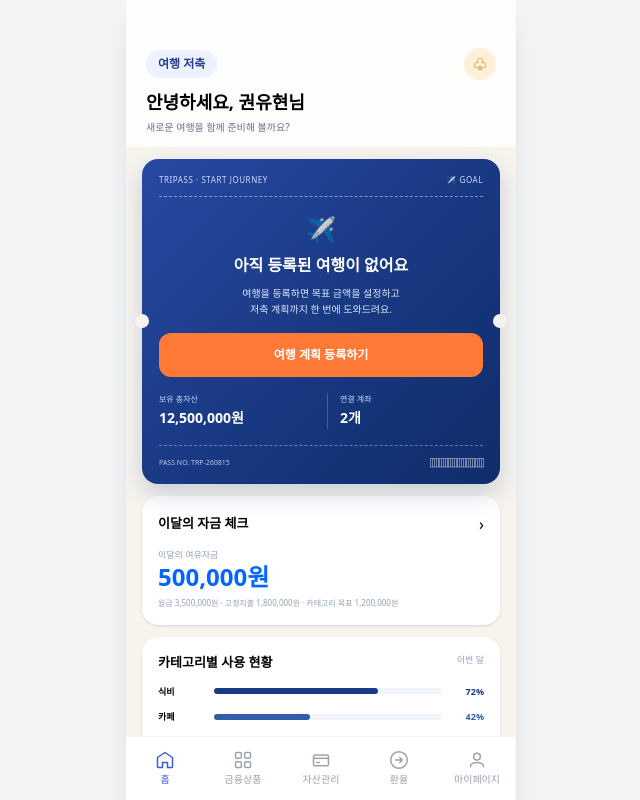
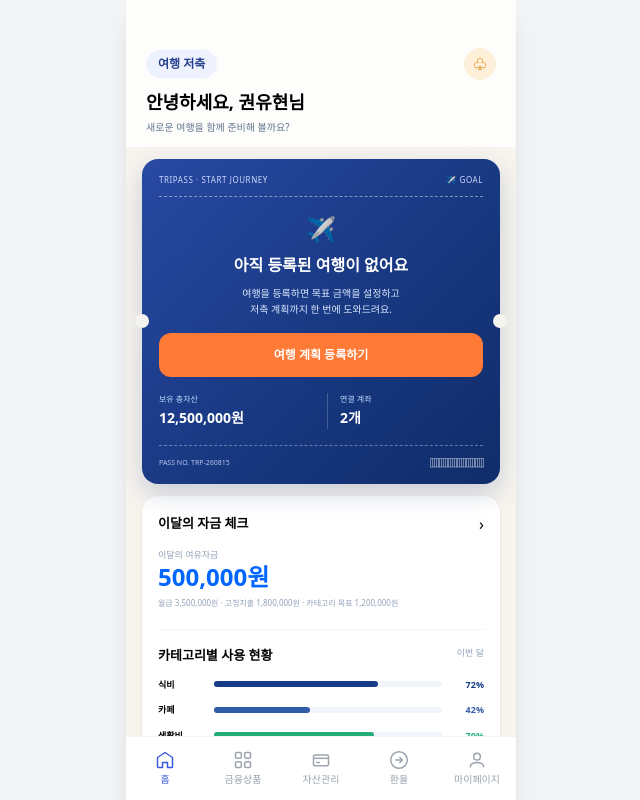
Before and after one commit to youhyun010615/KB7-TRIPass, a Vue app in the folder frontend/: page / in a window 1280 px wide. Shown: the top 800 px of the page, without its empty margins (319-959 px from the left). Built offline with nearby package versions, Linux system fonts and the light colour scheme; sample sign-in values are in the browser's storage; the HTML template or start-up script is replaced by a standard one.

Commit message:
feat(home): 월 자금과 카테고리 현황 카드 통합 (#25)

```diff
--- a/frontend/src/views/HomeView.vue
+++ b/frontend/src/views/HomeView.vue
@@ -190,19 +190,16 @@ function formatCurrency(n) {
         </TravelTicket>
       </div>
 
-      <section class="mx-4 mt-3 p-4 rounded-2xl bg-white shadow-sm">
-        <button class="w-full flex justify-between items-center" @click="router.push('/savings/monthly')"><h2 class="text-[13px] font-extrabold">이달의 자금 체크</h2><span>›</span></button>
+      <button class="block w-[calc(100%-2rem)] mx-4 mt-3 p-4 rounded-2xl bg-white shadow-sm text-left" @click="router.push('/savings/monthly')">
+        <div class="w-full flex justify-between items-center"><h2 class="text-[13px] font-extrabold">이달의 자금 체크</h2><span>›</span></div>
         <p class="mt-3 text-[9px] text-slate-400">이달의 여유자금</p>
         <p class="text-2xl font-extrabold" style="color:#0066ff">500,000원</p>
         <p class="mt-1 text-[8px] text-slate-400">월급 3,500,000원 · 고정지출 1,800,000원 · 카테고리 목표 1,200,000원</p>
-      </section>
-
-      <section class="mx-4 mt-3 p-4 rounded-2xl bg-white shadow-sm">
-        <div class="flex justify-between"><h2 class="text-[13px] font-extrabold">카테고리별 사용 현황</h2><span class="text-[9px] text-slate-400">이번 달</span></div>
+        <div class="mt-5 pt-4 border-t border-gray-100 flex justify-between"><h2 class="text-[13px] font-extrabold">카테고리별 사용 현황</h2><span class="text-[9px] text-slate-400">이번 달</span></div>
         <div v-for="cat in savingsData.categories" :key="cat.name" class="grid grid-cols-[48px_1fr_34px] items-center gap-2 mt-3">
           <span class="text-[9px] font-semibold">{{ cat.name }}</span><div class="h-1.5 rounded bg-slate-100"><i class="block h-full rounded" :style="`width:${cat.percent}%;background:${cat.color}`" /></div><b class="text-right text-[9px]" :style="`color:${cat.color}`">{{ cat.percent }}%</b>
         </div>
-      </section>
+      </button>
 
       <section class="mx-4 mt-3 p-4 rounded-2xl bg-white shadow-sm">
         <button class="w-full flex justify-between"><h2 class="text-[13px] font-extrabold">다가오는 금융 일정</h2><span>›</span></button>
@@ -358,22 +355,18 @@ function formatCurrency(n) {
         </svg>
       </div>
 
-      <!-- 이달의 자금 체크 -->
-      <div class="mx-4 mt-3 bg-white rounded-2xl px-5 py-4 shadow-sm">
-        <button class="w-full flex items-center justify-between mb-2" @click="router.push('/savings/monthly')">
+      <!-- 이달의 자금 체크 + 카테고리별 사용 현황 -->
+      <button class="block w-[calc(100%-2rem)] mx-4 mt-3 bg-white rounded-2xl px-5 py-4 shadow-sm text-left" @click="router.push('/savings/monthly')">
+        <div class="w-full flex items-center justify-between mb-2">
           <p class="text-[14px] font-extrabold text-gray-900">이달의 자금 체크</p>
           <svg width="16" height="16" viewBox="0 0 24 24" fill="none">
             <path d="M9 18L15 12L9 6" stroke="#CBD5E1" stroke-width="2" stroke-linecap="round"/>
           </svg>
-        </button>
+        </div>
         <p class="text-[11px] text-gray-400 mb-1.5">이달의 여유자금</p>
         <p class="text-[28px] font-extrabold" style="color:#3B5BDB">{{ formatCurrency(savingsData.monthly.available) }}</p>
         <p class="text-[10px] text-gray-400 mt-1 leading-relaxed">{{ savingsData.monthly.details }}</p>
-      </div>
-
-      <!-- 카테고리별 사용 현황 -->
-      <div class="mx-4 mt-3 bg-white rounded-2xl px-5 py-4 shadow-sm">
-        <div class="flex items-center justify-between mb-3">
+        <div class="mt-5 pt-4 border-t border-gray-100 flex items-center justify-between mb-3">
           <p class="text-[14px] font-extrabold text-gray-900">카테고리별 사용 현황</p>
           <span class="text-[11px] text-gray-400">이번 달</span>
         </div>
@@ -390,7 +383,7 @@ function formatCurrency(n) {
             <span class="text-[11px] font-bold w-8 text-right flex-none" :style="`color:${cat.color}`">{{ cat.percent }}%</span>
           </div>
         </div>
-      </div>
+      </button>
 
       <!-- 다가오는 금융 일정 -->
       <div class="mx-4 mt-3 bg-white rounded-2xl px-5 py-4 shadow-sm">
```
